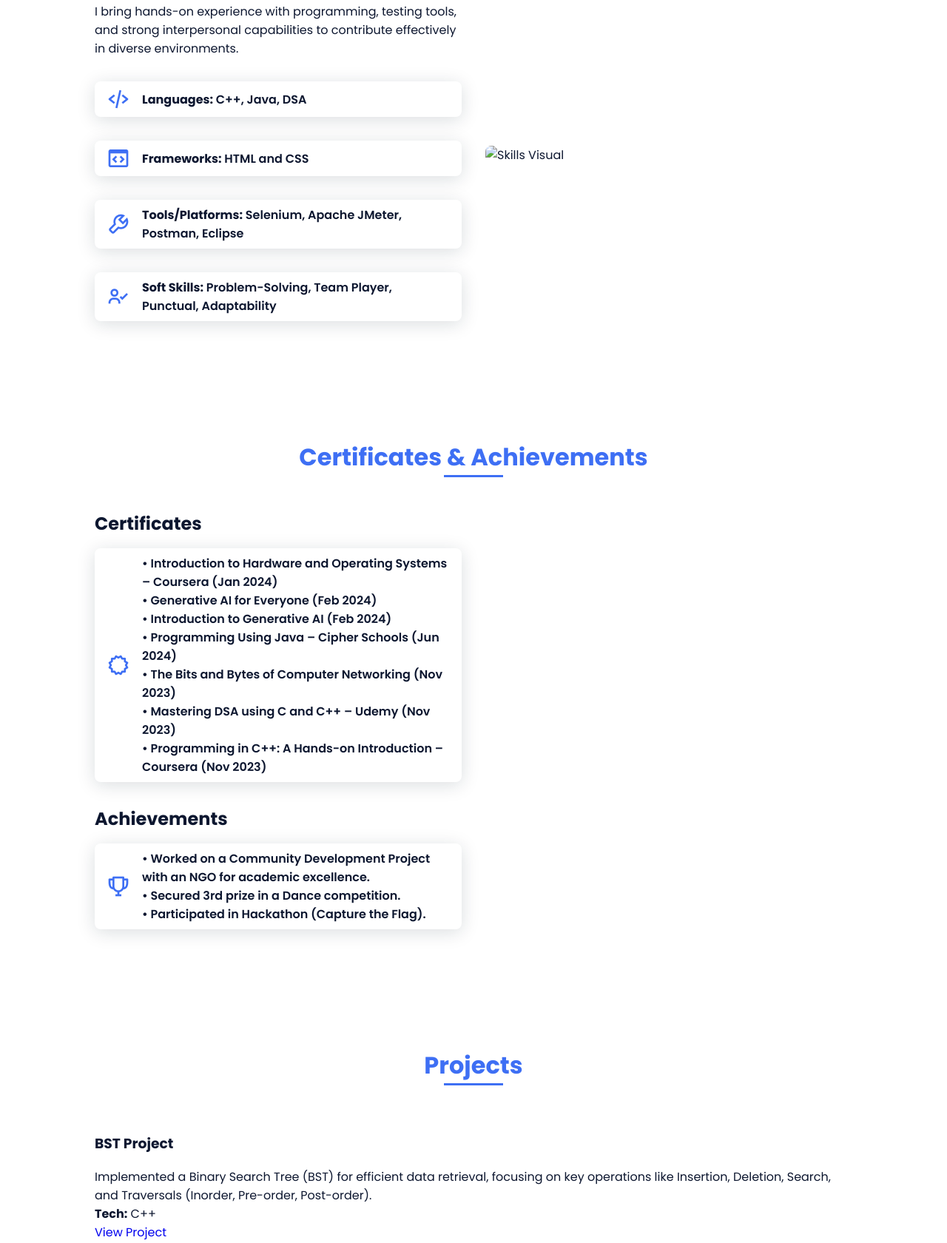
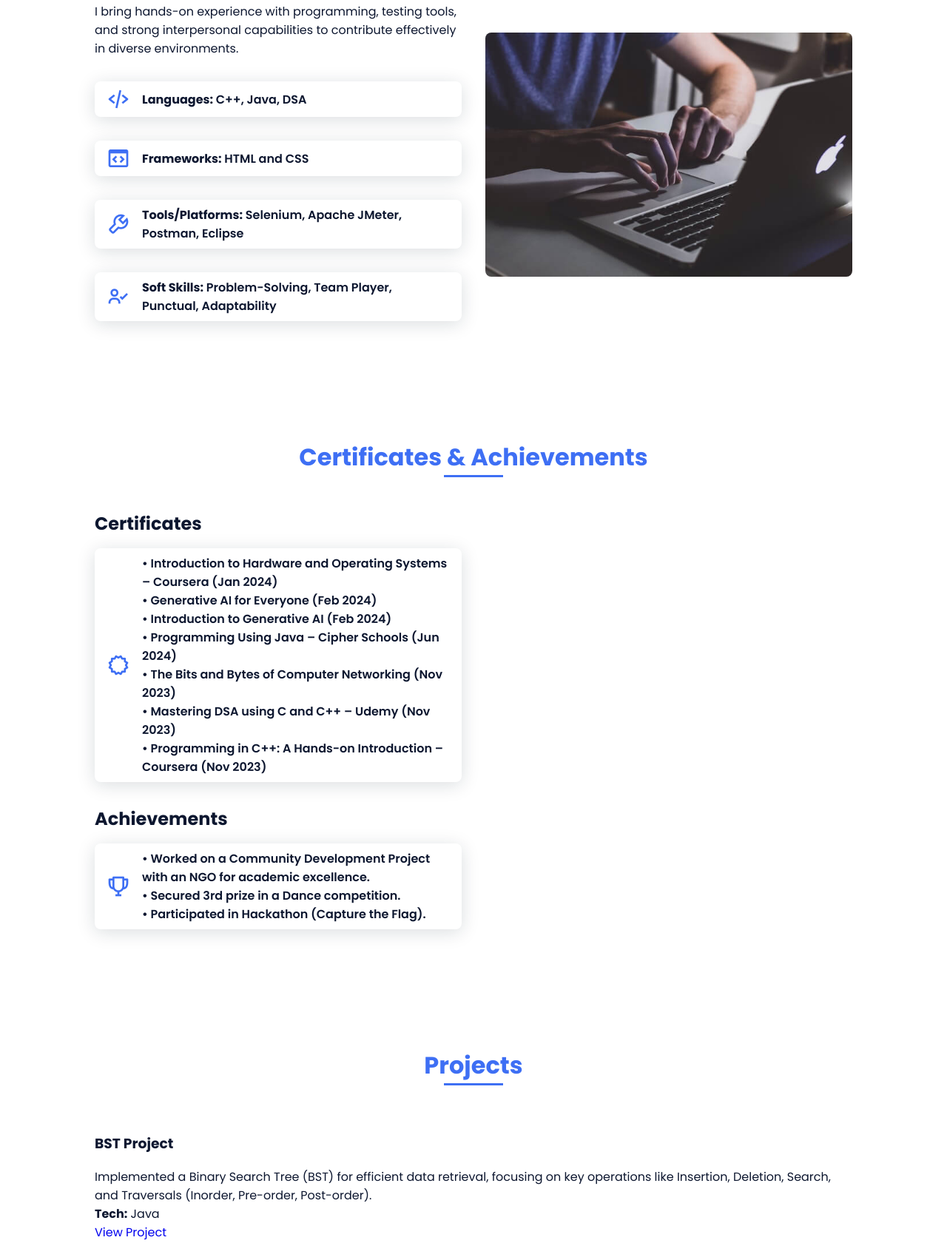
Before and after one commit to Yoganand2004/JayshreePorifolio, a plain HTML site: page index.html in a window 1280 px wide. Shown: the part 1597-3277 px from the top of the page at 74% size. Drawn offline with nearby package versions, Linux system fonts and the light colour scheme.

Commit message:
Update index.html

```diff
--- a/index.html
+++ b/index.html
@@ -126,7 +126,7 @@ I believe in continuous learning, adaptability, and teamwork. I’ve also partic
         </div>
 
         <div>
-          <img src="assets/img/work3.jpg" alt="Skills Visual" class="skills__img">
+          <img src="work3.jpg" alt="Skills Visual" class="skills__img">
         </div>
       </div>
     </section>
@@ -172,8 +172,6 @@ I believe in continuous learning, adaptability, and teamwork. I’ve also partic
 
 
 
-
-<!--===== PROJECTS =====-->
 <!--===== PROJECTS =====-->
 <section class="projects section" id="projects">
   <h2 class="section-title">Projects</h2>
@@ -184,7 +182,7 @@ I believe in continuous learning, adaptability, and teamwork. I’ve also partic
       <p class="project__description">
         Implemented a Binary Search Tree (BST) for efficient data retrieval, focusing on key operations like Insertion, Deletion, Search, and Traversals (Inorder, Pre-order, Post-order).
       </p>
-      <p><strong>Tech:</strong> C++</p>
+      <p><strong>Tech:</strong> Java</p>
       <a href="#" class="project__btn" target="_blank">View Project</a>
     </div>
 
```
